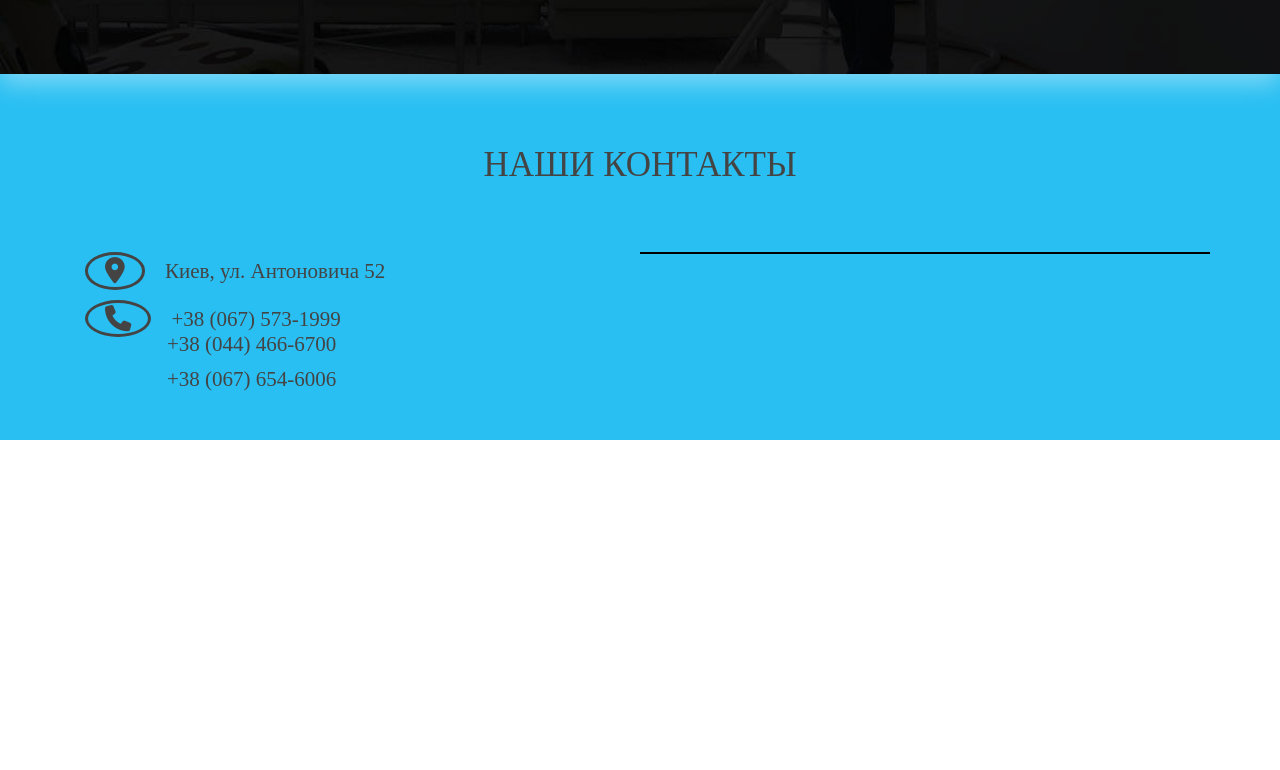
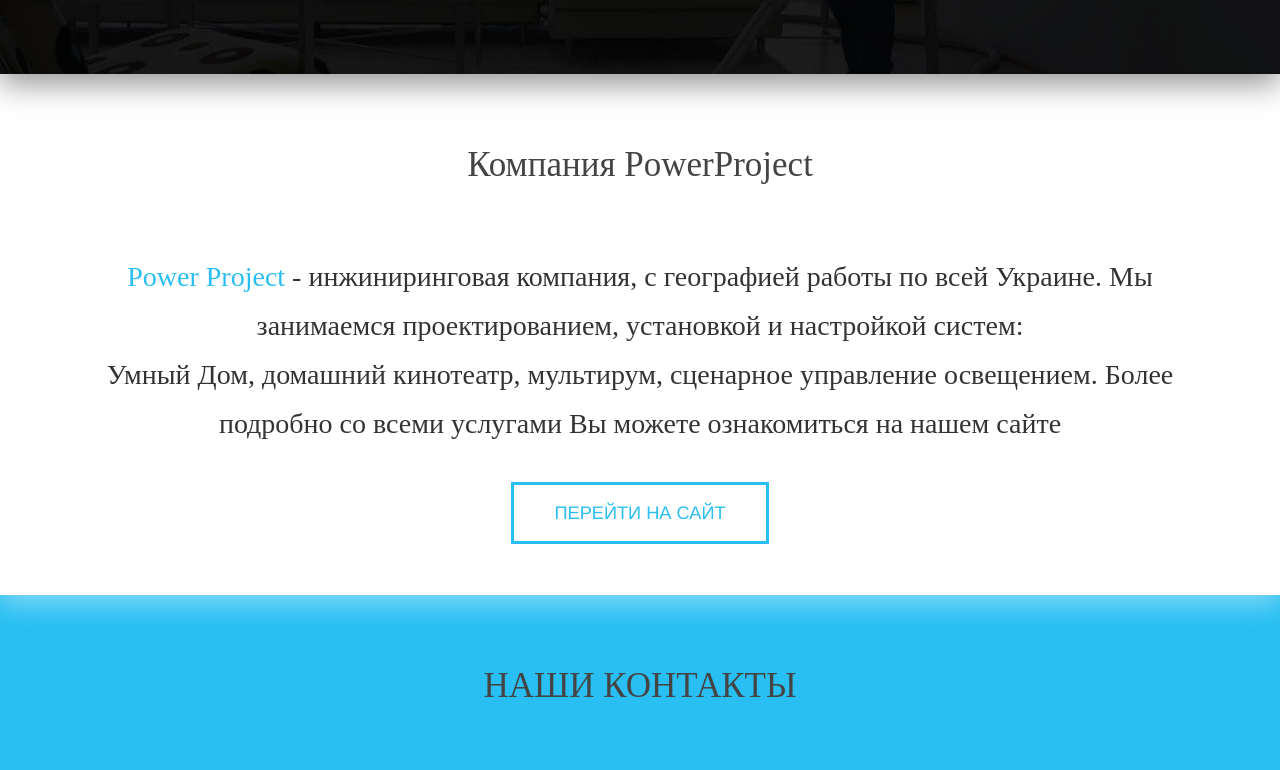
Before and after one commit to PowerProject/central-vacuum-cleaner, a plain HTML site: page index.html in a window 1280 px wide. Shown: the part 5068-5838 px from the top of the page. Before the commit the page ends 5508 px from the top, so only its background shows below. Drawn offline with nearby package versions, Linux system fonts and the light colour scheme; a web font is replaced by a local one.

Commit message:
create  section powerproject

```diff
--- a/index.html
+++ b/index.html
@@ -278,6 +278,21 @@
         </div>
     </section>
 
+<!-- ========== SECTION PowerProject) =========== -->
+    <section class="section-powerproject">
+        <div class="powerproject container">
+            <h2> Компания PowerProject</h2>
+            <div class="row">
+               <p> <span>Power Project</span> - инжиниринговая компания,
+                   с географией работы по всей Украине.
+                   Мы занимаемся проектированием, установкой
+                   и настройкой систем: <br>  Умный Дом, домашний кинотеатр,
+                   мультирум, сценарное управление освещением.
+                   Более подробно со всеми услугами Вы можете ознакомиться на нашем сайте</p>
+                <a href="http://www.powerproject.com.ua" class="btn btn-lg" role="button" >Перейти на сайт</a>
+            </div>
+        </div>
+    </section>
 
 <!-- ========== SECTION 7 (CONTACTS) =========== -->
     <section class="section-7-contacts" id="contact">
@@ -288,10 +303,7 @@
                 <p class="item-value phone"><i class="fa fa-phone fa-lg" aria-hidden="true"></i> +38 (067) 573-1999</p>
                 <p class="item-value phone1"> +38 (044) 466-6700 <p>
                 <p class="item-value phone2">+38 (067) 654-6006</p>
-
-
             </div>
-
             <div class=" col-md-6 col-sm-6 contact-item padding-map">
                 <script type="text/javascript" charset="utf-8" async src="https://api-maps.yandex.ru/services/constructor/1.0/js/?sid=YXWe7dvcslp1rivxccKhA1R1fltV3qUh&amp;width=100%&amp;height=295&amp;lang=ru_RU&amp;sourceType=constructor&amp;scroll=true"></script>
             </div>
@@ -311,12 +323,8 @@
                         <input type="tel" class="form-control" name="phone" id="phone-question" placeholder="Ваш телефон">
                     </div>
                     <textarea class="form-control" rows="4" name="question" placeholder="Ваш вопрос"></textarea>
-
                     <button type="button" class="btn btn-default text-center" data-dismiss="modal">Отправить</button>
                 </form>
-
-
-
             </div>
         </div>
     </div>
--- a/scss/all.scss
+++ b/scss/all.scss
@@ -517,7 +517,7 @@ header {
   padding: 4% 0 6%;
   position: relative;
   z-index: 5;
-  box-shadow: 0 10px 23px rgba(255, 255, 255, 0.4);
+  box-shadow: 0 11px 28px rgba(0, 0, 0, 0.4);
   .test {
     h2 {
       @include h2($blue);
@@ -572,6 +572,52 @@ form {
       background: $blue !important;
       box-shadow: 0 0 20px white !important;
     }
+  }
+}
+/* ----------------SECTION PowerProject ------------------*/
+.section-powerproject {
+  background: #fff;
+  padding: 4% 0;
+  position: relative;
+  z-index: 4;
+  box-shadow: 0 10px 23px rgba(255, 255, 255, 0.4);
+  .powerproject {
+    h2 {
+      @include h2($dark-grey);
+      text-transform: none;
+    }
+    .row {
+      text-align: center;
+      p {
+        font: 2rem $OpSans-Reg;
+        line-height: 3.5rem;
+        span {
+          color: $blue;
+        }
+      }
+      a {
+        margin-top: 2%;
+        border: 3px solid $blue;
+        color: $blue;
+        border-radius: 0;
+        background: transparent;
+        padding: 16px 40px;
+        text-transform: uppercase;
+        box-shadow: 0 0 5px rgba(255, 255, 255, 0.8);
+        transition: 0.4s all ease;
+        -o-transition: 0.4s all ease;
+        -moz-transition: 0.4s all ease;
+        -webkit-transition: 0.4s all ease;
+        font-size: 1.3rem;
+        min-width: 193px;
+        &:hover {
+          background: rgba(21, 189, 244, 1);
+          box-shadow: 0 0 20px rgba(255, 255, 255, 1);
+          color: $white;
+        }
+      }
+    }
+
   }
 }
 
```
Also changed, not shown: css/all.css, 1 other file. Lines whose indentation alone changed are shown as unchanged.
